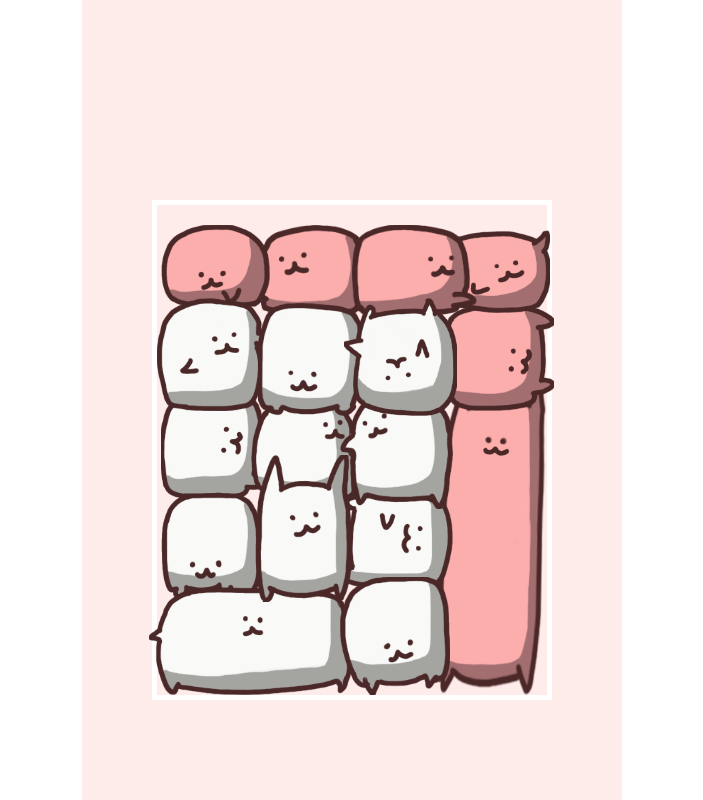
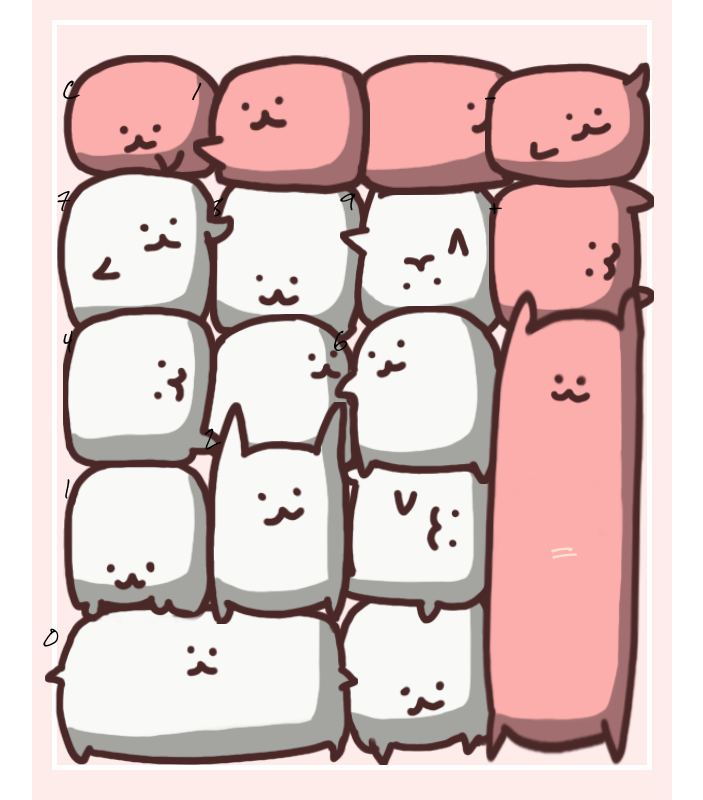
Before and after one commit to kasperaviciute/calculator, a plain HTML site: page index.html in a window 1280 px wide. Shown: the top 800 px of the page, without its empty margins (288-991 px from the left). Drawn offline with Linux system fonts and the light colour scheme.

Commit message:
Ratio Scaling for the calculator body

```diff
--- a/index.html
+++ b/index.html
@@ -5,29 +5,68 @@
     <meta name="viewport" content="width=device-width, initial-scale=1.0">
     <meta http-equiv="X-UA-Compatible" content="ie=edge">
     <link rel="stylesheet" type="text/css" href="styles.css">
+    <link href="https://fonts.googleapis.com/css2?family=Rock+Salt&display=swap" rel="stylesheet">
     <title>Simona's Cat Calculator</title>
 </head>
 
 <body>
-    <div class="calculator-container">
-        <div class="button-container">
-            <div class="cat equals"></div>
-            <div class="cat plus"></div>
-            <div class="cat minus"></div>
-            <div class="cat divide"></div>
-            <div class="cat multiply"></div>
-            <div class="cat clear"></div>
-            <div class="cat one"></div>
-            <div class="cat two"></div>
-            <div class="cat three"></div>
-            <div class="cat four"></div>
-            <div class="cat five"></div>
-            <div class="cat six"></div>
-            <div class="cat seven"></div>
-            <div class="cat eight"></div>
-            <div class="cat nine"></div>
-            <div class="cat zero"></div>
-            <div class="cat decimal"></div>
+    <div class="calculator-main-container">
+        <div class="calculator-container">
+            <div class="button-main-container">
+                <div class="button-container">
+                    <div class="cat equals">
+                        <p class="icon">=</p>
+                    </div>
+                    <div class="cat plus">
+                        <p class="icon">+</p>
+                    </div>
+                    <div class="cat minus">
+                        <p class="icon">-</p>
+                    </div>
+                    <div class="cat divide">
+                        <p class="icon">/</p>
+                    </div>
+                    <div class="cat multiply">
+                        <p class="icon">*</p>
+                    </div>
+                    <div class="cat clear">
+                        <p class="icon">C</p>
+                    </div>
+                    <div class="cat one">
+                        <p class="icon">1</p>
+                    </div>
+                    <div class="cat two">
+                        <p class="icon">2</p>
+                    </div>
+                    <div class="cat three">
+                        <p class="icon">3</p>
+                    </div>
+                    <div class="cat four">
+                        <p class="icon">4</p>
+                    </div>
+                    <div class="cat five">
+                        <p class="icon">5</p>
+                    </div>
+                    <div class="cat six">
+                        <p class="icon">6</p>
+                    </div>
+                    <div class="cat seven">
+                        <p class="icon">7</p>
+                    </div>
+                    <div class="cat eight">
+                        <p class="icon">8</p>
+                    </div>
+                    <div class="cat nine">
+                        <p class="icon">9</p>
+                    </div>
+                    <div class="cat zero">
+                        <p class="icon">0</p>
+                    </div>
+                    <div class="cat decimal">
+                        <p class="icon">.</p>
+                    </div>
+                </div>
+            </div>
         </div>
     </div>
     <script src="scripts.js"></script>
--- a/styles.css
+++ b/styles.css
@@ -7,20 +7,56 @@ body {
     display: flex;
     justify-content: center;
     align-items: center;
+    font-family: 'Rock Salt', cursive;
+}
+
+.calculator-main-container {
+    position: relative;
+    width: 50%;
+}
+
+.calculator-main-container::before {
+    display: block;
+    content: "";
+    width: 100%;
+    padding-top: calc((6 / 4) * 100%);
+}
+
+.calculator-main-container .calculator-container {
+    position: absolute;
+    top: 0;
+    right: 0;
+    bottom: 0;
+    left: 0;
 }
 
 .calculator-container {
-    width: 540px;
-    height: 900px;
+    padding: 20px;
     background-color: #feecea;
     display: flex;
-    justify-content: center;
-    align-items: center;
+    flex-direction: column;
+}
+
+.button-main-container {
+    position: relative;
+}
+
+.button-main-container::before {
+    display: block;
+    content: "";
+    width: 100%;
+    padding-top: calc((5 / 4) * 100%);
+}
+
+.button-main-container .button-container {
+    position: absolute;
+    top: 0;
+    right: 0;
+    bottom: 0;
+    left: 0;
 }
 
 .button-container {
-    width: 400px;
-    height: 500px;
     border: 5px solid white;
     position: relative;
 }
@@ -37,6 +73,16 @@ body {
     width: 28%;
     right: 1;
     bottom: -1px;
+    z-index: 5;
+}
+
+.cat.equals .icon {
+    color: #ffe1ce;
+    position: absolute;
+    margin: 0;
+    right: 41%;
+    bottom: 39%;
+    font-size: 1.5em;
 }
 
 .cat.plus {
@@ -45,6 +91,7 @@ body {
     width: 28%;
     right: -7px;
     bottom: 58%;
+    z-index: 3;
 }
 
 .cat.minus {
@@ -53,6 +100,7 @@ body {
     width: 28%;
     right: -3px;
     bottom: 78%;
+    z-index: 3;
 }
 
 .cat.multiply {
@@ -61,6 +109,7 @@ body {
     width: 32%;
     right: 18%;
     bottom: 77%;
+    z-index: 2;
 }
 
 .cat.divide {
@@ -69,6 +118,7 @@ body {
     width: 30%;
     right: 47%;
     bottom: 77%;
+    z-index: 3;
 }
 
 .cat.clear {
@@ -101,6 +151,7 @@ body {
     width: 30%;
     right: 70%;
     bottom: 58%;
+    z-index: 1;
 }
 
 .cat.six {
@@ -109,6 +160,7 @@ body {
     width: 29%;
     right: 24%;
     bottom: 38%;
+    z-index: 2;
 }
 
 .cat.five {
@@ -117,6 +169,7 @@ body {
     width: 45%;
     right: 31%;
     bottom: 39%;
+    z-index: 2;
 }
 
 .cat.four {
@@ -125,14 +178,16 @@ body {
     width: 27%;
     right: 72%;
     bottom: 40%;
+    z-index: 3;
 }
 
 .cat.three {
     background-image: url("./Images/3.png");
-    height: 21%;
+    height: 23%;
     width: 29%;
     right: 24%;
-    bottom: 20%;
+    bottom: 19%;
+    z-index: 2;
 }
 
 .cat.two {
@@ -141,7 +196,7 @@ body {
     width: 25%;
     right: 50%;
     bottom: 19%;
-    z-index: 1;
+    z-index: 4;
 }
 
 .cat.one {
@@ -150,6 +205,7 @@ body {
     width: 26%;
     right: 73%;
     bottom: 19%;
+    z-index: 2;
 }
 
 .cat.decimal {
@@ -166,4 +222,5 @@ body {
     width: 53%;
     right: 49%;
     bottom: 0;
+    z-index: 1;
 }
```
